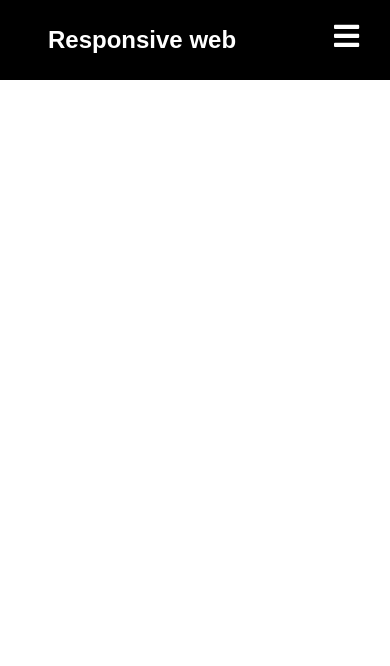
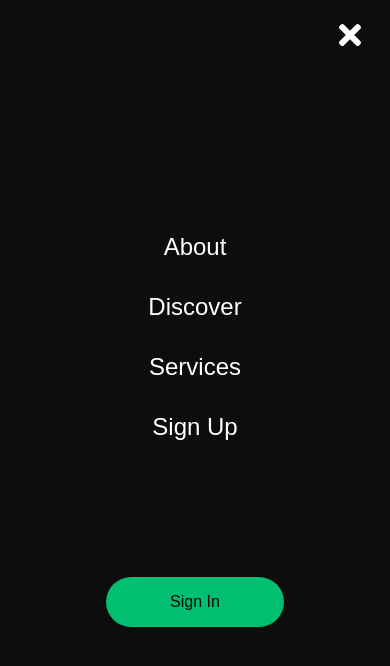
Before and after one commit to ltrucco/WebResponsive, a React (Create React App) app: page / in a window 390 px wide. Both pictures are taken after a click on the element 346 px from the left and 39 px from the top of the page. Shown: the top 666 px of the page. Built offline with nearby package versions, Linux system fonts and the light colour scheme.

Commit message:
Make sideBar appear

```diff
--- a/src/App.js
+++ b/src/App.js
@@ -1,15 +1,13 @@
 import './App.css';
 import React from 'react';
-import Navbar from './components/Navbar';
 import {BrowserRouter as Router} from 'react-router-dom'
-import Sidebar from './components/Sidebar';
+import Home from './pages';
 
 const App = () => {
   return (
     <div >
       <Router>
-        <Sidebar/>
-        <Navbar/>
+        <Home/>
       </Router>
 
     </div>
--- a/src/components/Navbar/NavbarElements.js
+++ b/src/components/Navbar/NavbarElements.js
@@ -15,7 +15,7 @@
     z-index: 10;
 
     @media screen (max-width:960px){
-        transition:0.8s all ease
+        transition: all 0.8s ease-in-out;
     }
 `
 
--- a/src/components/Navbar/index.js
+++ b/src/components/Navbar/index.js
@@ -2,7 +2,7 @@
 import {FaBars} from 'react-icons/fa'
 import {Nav, NavbarContainer, NavLogo, MobileIcon, NavMenu,NavLinks, NavItem, NavBtn, NavBtnLink} from './NavbarElements'
 
-const Navbar = () => {
+const Navbar = ({toggle}) => {
     return (
         <>
             <Nav>
@@ -10,7 +10,7 @@
                     <NavLogo to="/">
                         Responsive web
                     </NavLogo>
-                    <MobileIcon>
+                    <MobileIcon onClick={toggle}>
                         <FaBars/>
                     </MobileIcon>
                     <NavMenu>
--- a/src/components/Sidebar/SidebarElements.js
+++ b/src/components/Sidebar/SidebarElements.js
@@ -13,7 +13,7 @@
     align-items: center;
     top: 0;
     left: 0;
-    transition: 0.3 ease-in-out;
+    transition: 0.3s ease-in-out;
     opacity: ${({isOpen}) => (isOpen ? '100%' : '0%')};
     top: ${({isOpen}) => (isOpen ? '0' : '-100%')};
 `
--- a/src/components/Sidebar/index.js
+++ b/src/components/Sidebar/index.js
@@ -1,24 +1,24 @@
 import React from 'react'
 import {SidebarContainer, Icon, CloseIcon, SidebarWrapper, SidebarMenu, SidebarLink, SideBtnWrap, SidebarRoute} from './SidebarElements'
 
-const Sidebar = () => {
+const Sidebar = ({isOpen, toggle}) => {
     return (
-        <SidebarContainer>
-            <Icon>
+        <SidebarContainer isOpen={isOpen} onClick={toggle}>
+            <Icon  onClick={toggle}>
                 <CloseIcon />
             </Icon>
             <SidebarWrapper>
                 <SidebarMenu>
-                    <SidebarLink to="about">
+                    <SidebarLink to="about" onClick={toggle}>
                         About
                     </SidebarLink>
-                    <SidebarLink to="discover">
+                    <SidebarLink to="discover" onClick={toggle}>
                         Discover
                     </SidebarLink>
-                    <SidebarLink to="services">
+                    <SidebarLink to="services" onClick={toggle}>
                         Services
                     </SidebarLink>
-                    <SidebarLink to="Sign Up">
+                    <SidebarLink to="Sign Up" onClick={toggle}>
                         Sign Up
                     </SidebarLink>
                 </SidebarMenu>
--- /dev/null
+++ b/src/pages/index.js
@@ -0,0 +1,21 @@
+import React, {useState} from 'react'
+import Navbar from '../components/Navbar'
+import Sidebar from '../components/Sidebar'
+
+const Home =() => {
+
+    const [isOpen, setIsOpen] = useState(false);
+
+    const toggle = () => {
+        setIsOpen(!isOpen)
+    }
+
+    return (
+        <>
+            <Sidebar isOpen={isOpen} toggle={toggle}/>
+            <Navbar toggle={toggle}/>
+        </>
+    )
+}
+
+export default Home
```
Also changed, not shown: 1 other file (tests, documents, lock files or other folders).
